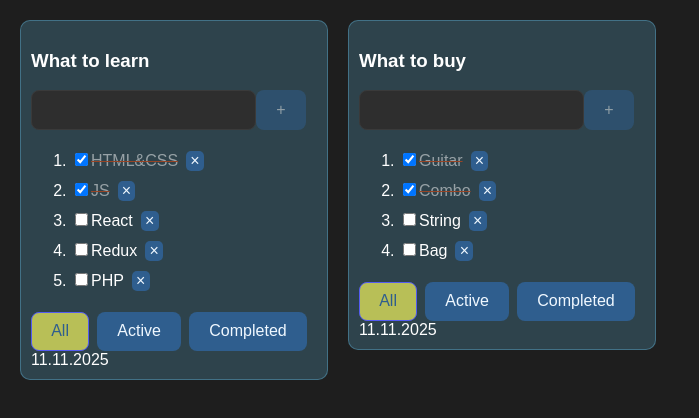
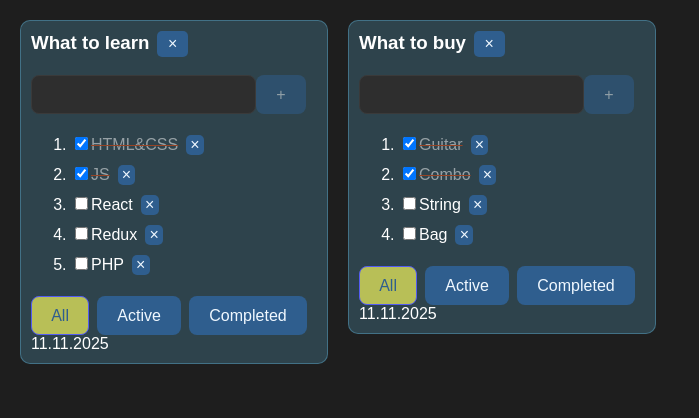
Before and after one commit to VitalickWeb/Todo-yarn-vite, a React (Vite) app: page / in a window 1280 px wide. Shown: the top 418 px of the page, without its empty margins (0-699 px from the left). Built offline with nearby package versions, Linux system fonts and the light colour scheme.

Commit message:
added function removeTodoList

```diff
--- a/src/App.tsx
+++ b/src/App.tsx
@@ -57,6 +57,10 @@ export const App = () => {
             filtered.id === todoID ? {...filtered, filter: filter} : filtered))
     }
 
+    const removeTodoList = (todoID: string) => {
+        setTodoLists(todoLists.filter(el => el.id !== todoID))
+    }
+
     return (
         <div className="app">
             {todoLists.map((todo) => {
@@ -68,6 +72,8 @@ export const App = () => {
                         title={todo.title}
                         filter={todo.filter}
                         tasks={tasks[todo.id]}
+
+                        removeTodoList={removeTodoList}
                         removeTasks={removeTasks}
                         addTask={addTask}
                         filterTasks={filterTasks}
--- a/src/components/TodoListItem.tsx
+++ b/src/components/TodoListItem.tsx
@@ -13,6 +13,7 @@ export type TodoListItemType = {
     title: string;
     tasks: TaskType[];
     date?: string;
+    removeTodoList: (todoID: string) => void
     removeTasks: (todoID: string, taskId: string) => void
     addTask: (todoID: string, task: string) => void
     filterTasks: (todoID: string, filter: filterType) => void
@@ -22,14 +23,9 @@ export type TodoListItemType = {
 
 export const TodoListItem: FC<TodoListItemType> =
     ({
-         todoListID,
-         title,
-         tasks,
-         removeTasks,
-         addTask,
-         filterTasks,
-         filter,
-         changeStatus,
+         todoListID, removeTasks, filterTasks,
+         title, removeTodoList, filter,
+         tasks, addTask, changeStatus,
          date,
      }) => {
 
@@ -114,9 +110,22 @@ export const TodoListItem: FC<TodoListItemType> =
             filterTasks(todoListID, "Completed")
         }
 
+        const onRemoveTodoListHandler = () => {
+            removeTodoList(todoListID)
+        }
+
         return (
             <div className="todo_box">
-                <h3>{title}</h3>
+
+                <div className="title_button_box">
+                    <h3>{title}</h3>
+                    <Button
+                        className="remove_todo"
+                        title="×"
+                        onClick={onRemoveTodoListHandler}
+                    />
+                </div>
+
                 <div>
                     <input
                         value={task}
--- a/src/index.css
+++ b/src/index.css
@@ -23,7 +23,11 @@ body, #root {
   border-radius: 10px;
   color: white;
 }
+.title_button_box {
+  height: 39px;
+  margin-bottom: 5px;
 
+}
 a {
   font-weight: 500;
   color: #646cff;
@@ -37,7 +41,9 @@ h1 {
   font-size: 3.2em;
   line-height: 1.1;
 }
-
+h3 {
+  display: inline;
+}
 .empty_task {
   color: orangered;
 }
@@ -119,6 +125,18 @@ input:focus {
 button {
   color: aliceblue;
 }
+.remove_todo {
+  border-radius: 5px;
+  border: 1px solid transparent;
+  padding: 0.2em 0.6em;
+  font-size: 1em;
+  font-weight: 500;
+  font-family: inherit;
+  background-color: #2f5e8e;
+  cursor: pointer;
+  text-decoration: none;
+  margin-left: 8px;
+}
 .button_item:hover {
   border-color: #b8bf57;
 }
```
